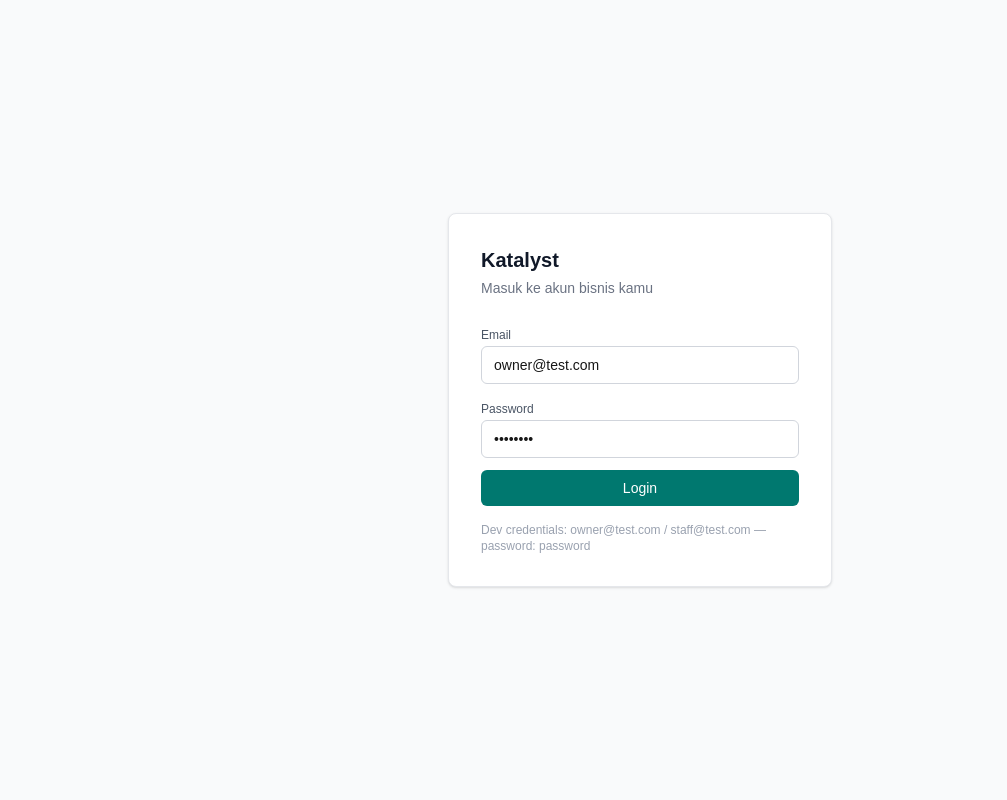
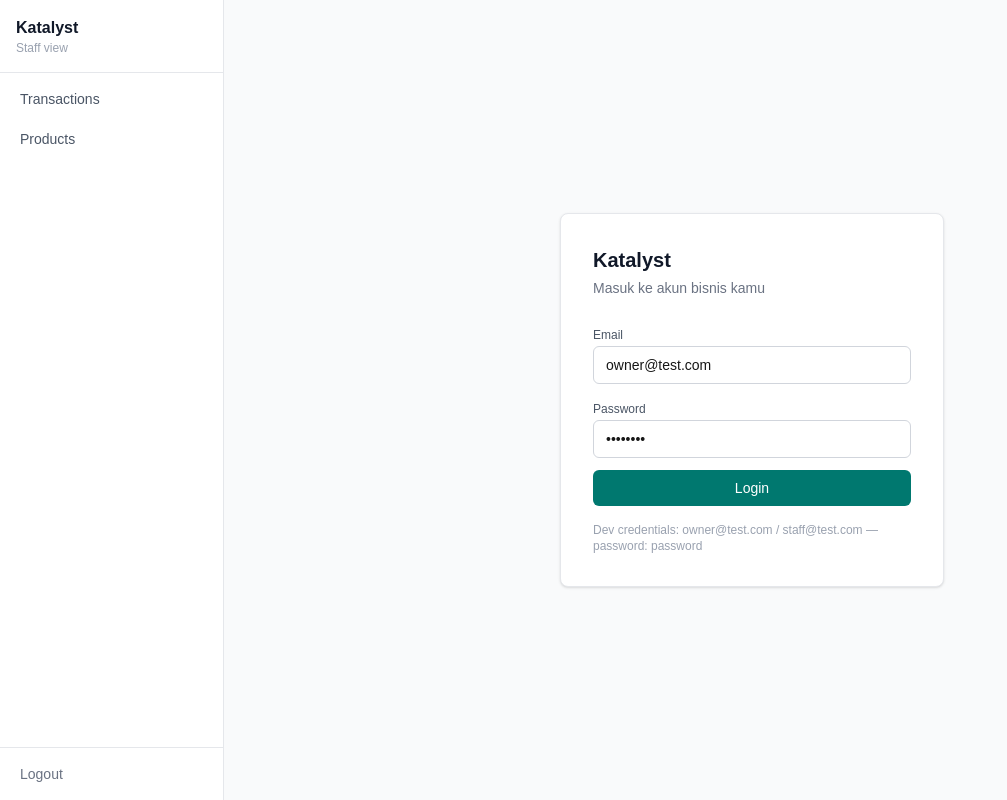
Before and after one commit to FlaidHack/Hackathon-Uniska, a Next.js app: page /login in a window 1280 px wide. Shown: the whole page, without its empty margins (0-1007 px from the left). Built offline with nearby package versions, Linux system fonts and the light colour scheme; no server answers; sample sign-in values are in the browser's storage.

Commit message:
feat: role-based sidebar

```diff
--- a/app/layout.tsx
+++ b/app/layout.tsx
@@ -1,29 +1,24 @@
 import type { Metadata } from "next";
-import { Geist, Geist_Mono } from "next/font/google";
 import "./globals.css";
-
-const geistSans = Geist({
-  variable: "--font-geist-sans",
-  subsets: ["latin"],
-});
-
-const geistMono = Geist_Mono({
-  variable: "--font-geist-mono",
-  subsets: ["latin"],
-});
+import { SessionProviderWrapper } from "@/components/SessionProviderWrapper";
+import { Sidebar } from "@/components/Sidebar";
 
 export const metadata: Metadata = {
-  title: "Create Next App",
-  description: "Generated by create next app",
+  title: "Katalyst",
+  description: "Business decision-support copilot untuk UMKM",
 };
 
-export default function RootLayout({ children }: LayoutProps<"/">) {
+export default function RootLayout({ children }: { children: React.ReactNode }) {
   return (
-    <html
-      lang="en"
-      className={`${geistSans.variable} ${geistMono.variable} h-full antialiased`}
-    >
-      <body className="min-h-full flex flex-col">{children}</body>
+    <html lang="id">
+      <body className="antialiased bg-gray-50">
+        <SessionProviderWrapper>
+          <div className="flex">
+            <Sidebar />
+            <main className="flex-1 min-h-screen">{children}</main>
+          </div>
+        </SessionProviderWrapper>
+      </body>
     </html>
   );
 }
--- a/app/page.tsx
+++ b/app/page.tsx
@@ -1,69 +1,9 @@
-import Image from "next/image";
+import { redirect } from "next/navigation";
+import { getServerSession } from "next-auth";
+import { authOptions } from "@/app/api/auth/[...nextauth]/route";
 
-export default function Home() {
-  return (
-    <div className="flex flex-col flex-1 items-center justify-center bg-zinc-50 font-sans dark:bg-black">
-      <main className="flex flex-1 w-full max-w-3xl flex-col items-center justify-between py-32 px-16 bg-white dark:bg-black sm:items-start">
-        <Image
-          className="dark:invert h-5 w-[100px]"
-          src="/next.svg"
-          alt="Next.js logo"
-          width={100}
-          height={20}
-          priority
-        />
-        <div className="flex flex-col items-center gap-6 text-center sm:items-start sm:text-left">
-          <h1 className="max-w-xs text-3xl font-semibold leading-10 tracking-tight text-black dark:text-zinc-50">
-            To get started, edit the{" "}
-            <code className="rounded bg-black/[.06] px-1.5 py-0.5 font-mono text-[0.9em] dark:bg-white/[.08]">
-              page.tsx
-            </code>{" "}
-            file.
-          </h1>
-          <p className="max-w-md text-lg leading-8 text-zinc-600 dark:text-zinc-400">
-            Looking for a starting point or more instructions? Head over to{" "}
-            <a
-              href="https://vercel.com/templates?framework=next.js&utm_source=create-next-app&utm_medium=appdir-template-tw&utm_campaign=create-next-app"
-              className="font-medium text-zinc-950 dark:text-zinc-50"
-            >
-              Templates
-            </a>{" "}
-            or the{" "}
-            <a
-              href="https://nextjs.org/learn?utm_source=create-next-app&utm_medium=appdir-template-tw&utm_campaign=create-next-app"
-              className="font-medium text-zinc-950 dark:text-zinc-50"
-            >
-              Learning
-            </a>{" "}
-            center.
-          </p>
-        </div>
-        <div className="flex flex-col gap-4 text-base font-medium sm:flex-row">
-          <a
-            className="flex h-12 w-full items-center justify-center gap-2 rounded-full bg-foreground px-5 text-background transition-colors hover:bg-[#383838] dark:hover:bg-[#ccc] md:w-[158px]"
-            href="https://vercel.com/new?utm_source=create-next-app&utm_medium=appdir-template-tw&utm_campaign=create-next-app"
-            target="_blank"
-            rel="noopener noreferrer"
-          >
-            <Image
-              className="dark:invert h-[14px] w-4"
-              src="/vercel.svg"
-              alt="Vercel logomark"
-              width={16}
-              height={14}
-            />
-            Deploy Now
-          </a>
-          <a
-            className="flex h-12 w-full items-center justify-center rounded-full border border-solid border-black/[.08] px-5 transition-colors hover:border-transparent hover:bg-black/[.04] dark:border-white/[.145] dark:hover:bg-[#1a1a1a] md:w-[158px]"
-            href="https://nextjs.org/docs?utm_source=create-next-app&utm_medium=appdir-template-tw&utm_campaign=create-next-app"
-            target="_blank"
-            rel="noopener noreferrer"
-          >
-            Documentation
-          </a>
-        </div>
-      </main>
-    </div>
-  );
+export default async function HomePage() {
+  const session = await getServerSession(authOptions);
+  if (!session) redirect("/login");
+  redirect(session.user.role === "OWNER" ? "/dashboard" : "/transactions");
 }
--- /dev/null
+++ b/components/Sidebar.tsx
@@ -0,0 +1,63 @@
+"use client";
+import { useSession, signOut } from "next-auth/react";
+import Link from "next/link";
+import { usePathname } from "next/navigation";
+import { cn } from "@/lib/utils";
+
+const ownerLinks = [
+  { href: "/dashboard", label: "Dashboard" },
+  { href: "/products", label: "Products" },
+  { href: "/transactions", label: "Transactions" },
+  { href: "/simulator", label: "Simulator" },
+  { href: "/settings", label: "Settings" },
+];
+
+const staffLinks = [
+  { href: "/transactions", label: "Transactions" },
+  { href: "/products", label: "Products" },
+];
+
+export function Sidebar() {
+  const { data: session, status } = useSession();
+  const pathname = usePathname();
+
+  if (status !== "authenticated") return null;
+
+  const role = session.user.role;
+  const links = role === "OWNER" ? ownerLinks : staffLinks;
+
+  return (
+    <aside className="w-56 shrink-0 border-r border-gray-200 bg-white min-h-screen flex flex-col">
+      <div className="p-4 border-b border-gray-200">
+        <p className="font-bold text-gray-900">Katalyst</p>
+        <p className="text-xs text-gray-400">{role === "OWNER" ? "Owner" : "Staff"} view</p>
+      </div>
+
+      <nav className="flex-1 p-2 space-y-1">
+        {links.map((link) => (
+          <Link
+            key={link.href}
+            href={link.href}
+            className={cn(
+              "block px-3 py-2 rounded-md text-sm font-medium",
+              pathname.startsWith(link.href)
+                ? "bg-teal-50 text-teal-700"
+                : "text-gray-600 hover:bg-gray-50"
+            )}
+          >
+            {link.label}
+          </Link>
+        ))}
+      </nav>
+
+      <div className="p-2 border-t border-gray-200">
+        <button
+          onClick={() => signOut({ callbackUrl: "/login" })}
+          className="w-full text-left px-3 py-2 rounded-md text-sm text-gray-500 hover:bg-gray-50"
+        >
+          Logout
+        </button>
+      </div>
+    </aside>
+  );
+}
```
